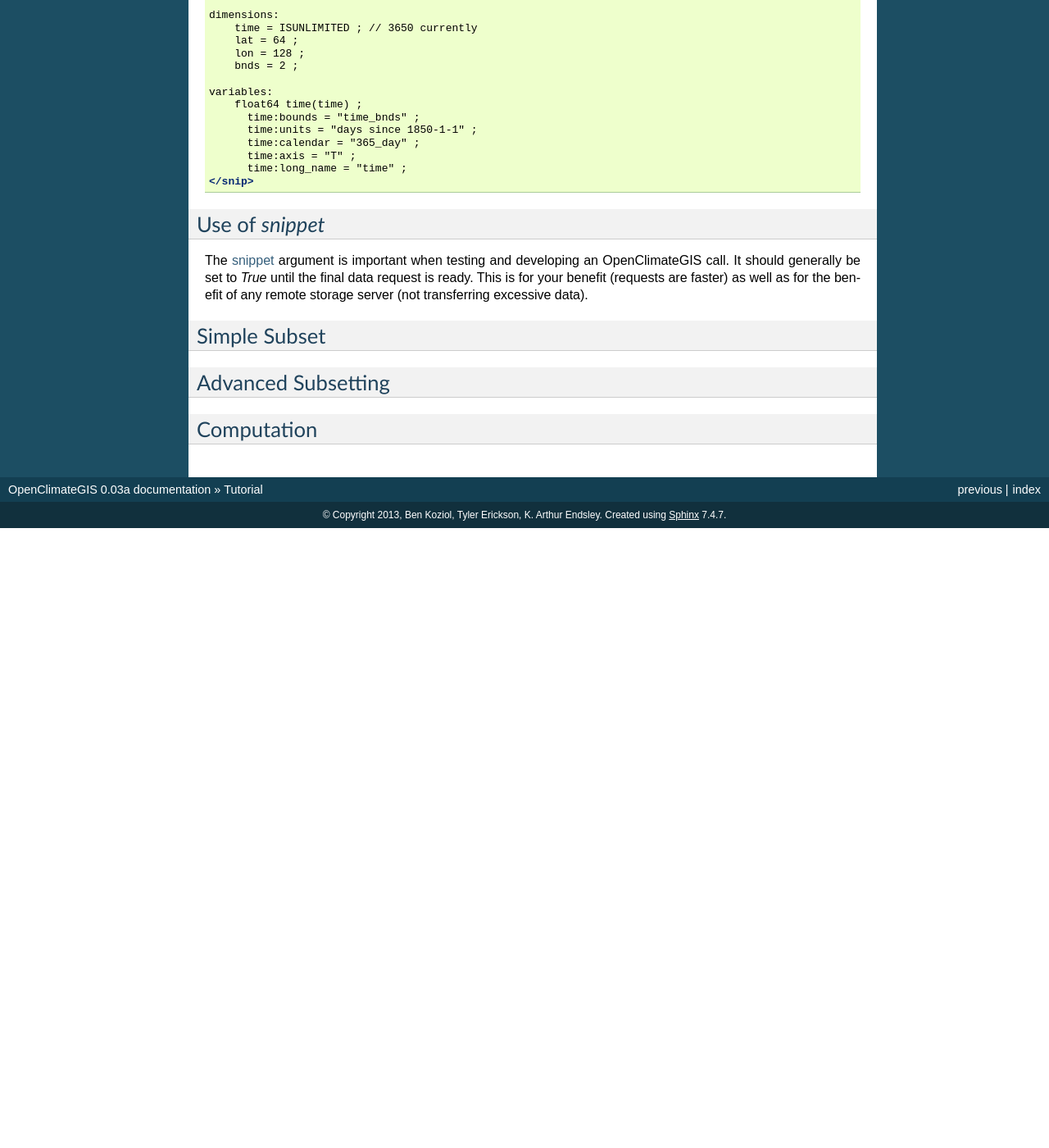
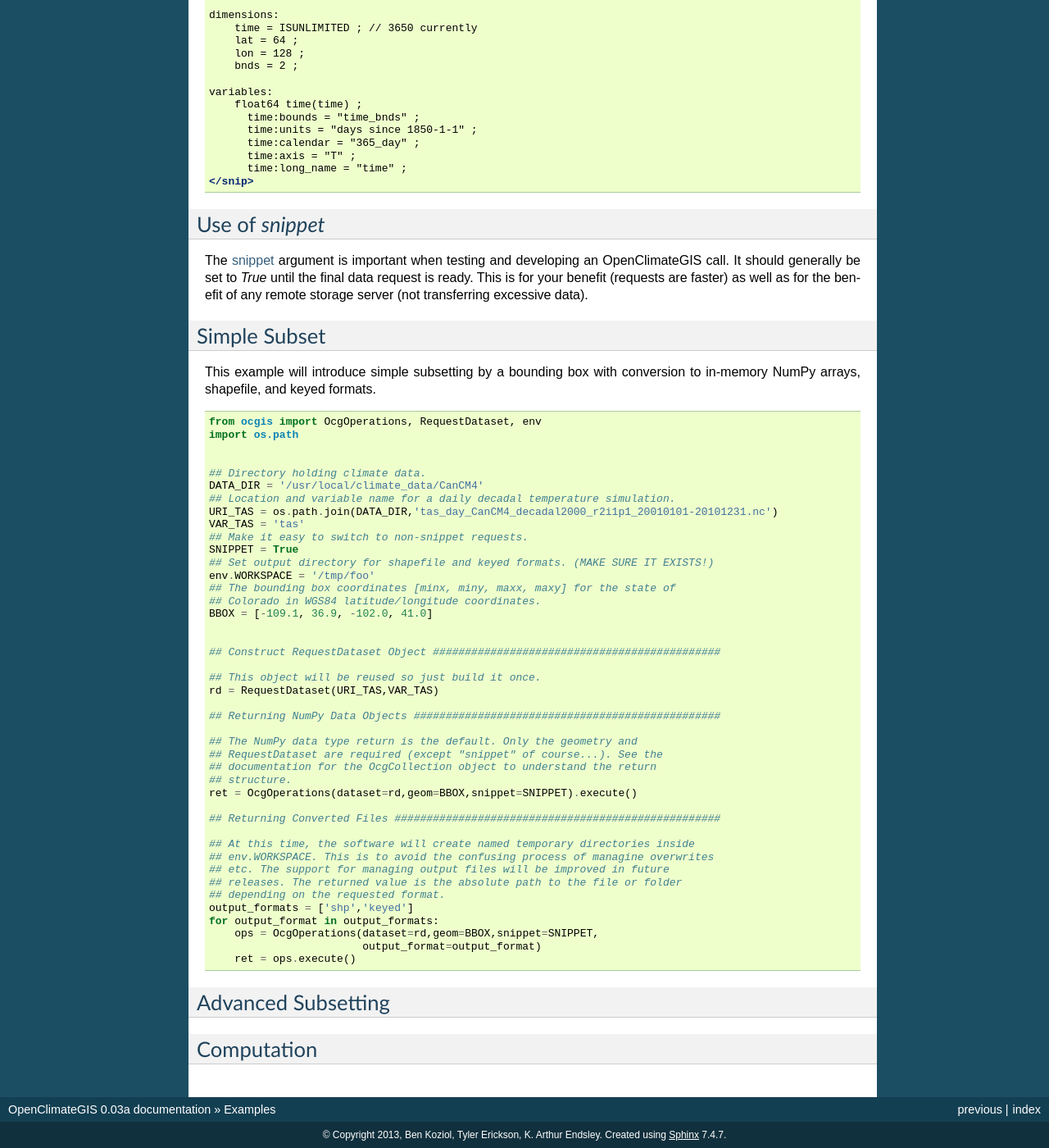
Before and after one commit to NCPP/ocgis, a Sphinx documentation site: the page built from doc/examples.rst, in a window 1280 px wide and 1400 px high, scrolled down 1148 px. Shown: the whole window at 82% size. Built offline with Sphinx 7.4.7, drawn with Linux system fonts in a browser that asks for light colours; formulas are drawn with MathJax 3; before the commit the page ends 1792 px from its top, so only the background shows below that; some of the changed text lies outside the part shown.

Commit message:
doc changes.

```diff
--- a/doc/tutorial.rst
+++ b/doc/examples.rst
@@ -1,12 +1,10 @@
 ========
-Tutorial
+Examples
 ========
 
 These tutorials will introduce basic subsetting, formatting, and computation in OpenClimateGIS. The datasets used in this tutorial were downloaded from the Earth System Grid Federation.
 
 .. note:: Shapefile data is currently not distributed with OpenClimateGIS. Please contact the maintainer for information on acquiring shapefile datasets.
-
-.. .. literalinclude:: examples.py
 
 Inspection
 ----------
@@ -71,6 +69,10 @@ The :ref:`snippet_headline` argument is important when testing and developing an
 Simple Subset
 -------------
 
+This example will introduce simple subsetting by a bounding box with conversion to in-memory NumPy arrays, shapefile, and keyed formats.
+
+.. literalinclude:: sphinx_examples/simple_subset.py
+
 Advanced Subsetting
 -------------------
 
--- a/doc/index.rst
+++ b/doc/index.rst
@@ -24,7 +24,7 @@ Contents:
    links
    install
    api
-   tutorial
+   examples
 
 .. Indices and tables
 ..  ==================
--- /dev/null
+++ b/doc/sphinx_examples/simple_subset.py
@@ -0,0 +1,43 @@
+from ocgis import OcgOperations, RequestDataset, env
+import os.path
+
+
+## Directory holding climate data.
+DATA_DIR = '/usr/local/climate_data/CanCM4'
+## Location and variable name for a daily decadal temperature simulation.
+URI_TAS = os.path.join(DATA_DIR,'tas_day_CanCM4_decadal2000_r2i1p1_20010101-20101231.nc')
+VAR_TAS = 'tas'
+## Make it easy to switch to non-snippet requests.
+SNIPPET = True
+## Set output directory for shapefile and keyed formats. (MAKE SURE IT EXISTS!)
+env.WORKSPACE = '/tmp/foo'
+## The bounding box coordinates [minx, miny, maxx, maxy] for the state of
+## Colorado in WGS84 latitude/longitude coordinates.
+BBOX = [-109.1, 36.9, -102.0, 41.0]
+
+
+## Construct RequestDataset Object #############################################
+
+## This object will be reused so just build it once.
+rd = RequestDataset(URI_TAS,VAR_TAS)
+
+## Returning NumPy Data Objects ################################################
+
+## The NumPy data type return is the default. Only the geometry and
+## RequestDataset are required (except "snippet" of course...). See the
+## documentation for the OcgCollection object to understand the return
+## structure.
+ret = OcgOperations(dataset=rd,geom=BBOX,snippet=SNIPPET).execute()
+
+## Returning Converted Files ###################################################
+
+## At this time, the software will create named temporary directories inside
+## env.WORKSPACE. This is to avoid the confusing process of managine overwrites
+## etc. The support for managing output files will be improved in future
+## releases. The returned value is the absolute path to the file or folder
+## depending on the requested format.
+output_formats = ['shp','keyed']
+for output_format in output_formats:
+    ops = OcgOperations(dataset=rd,geom=BBOX,snippet=SNIPPET,
+                        output_format=output_format)
+    ret = ops.execute()
```
